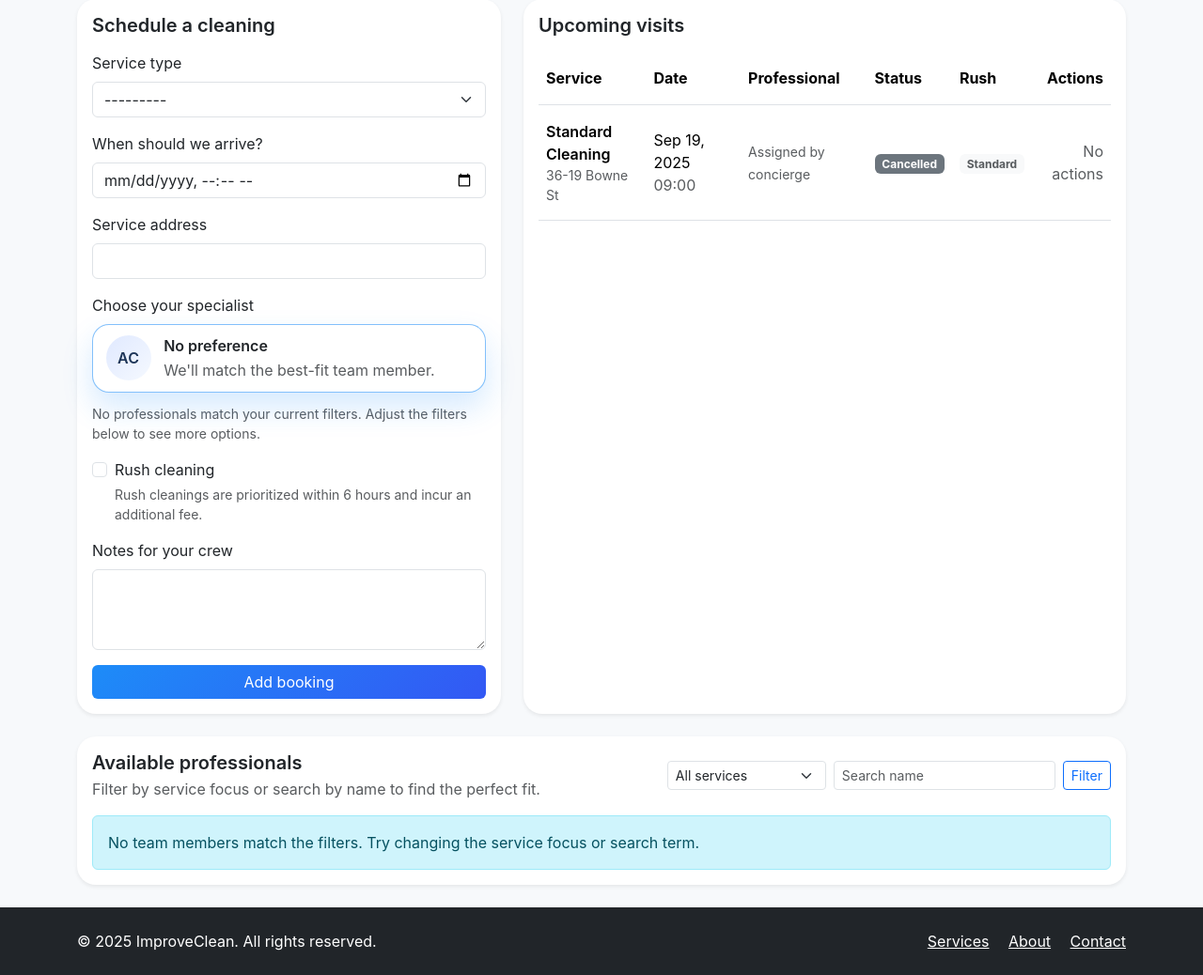
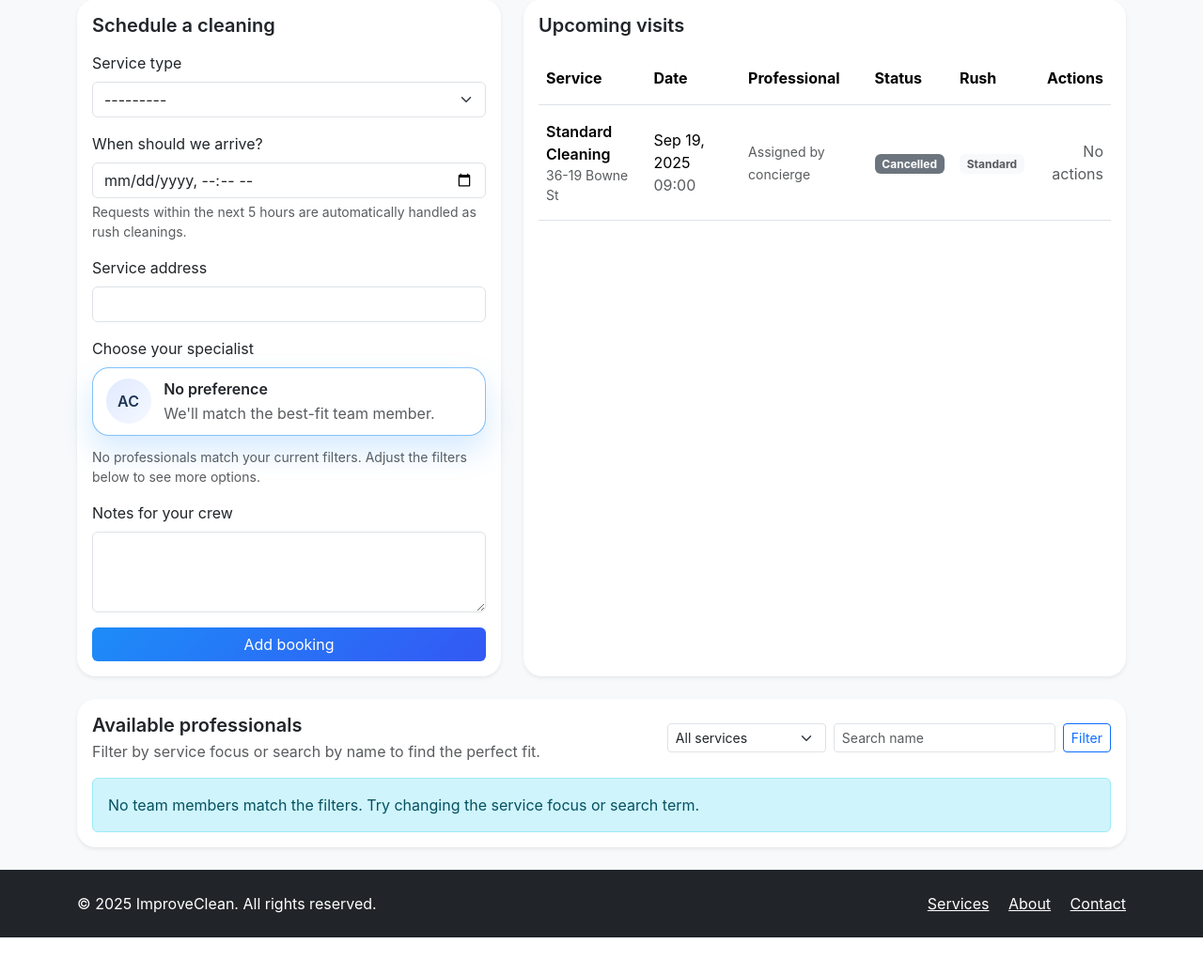
Before and after one commit to Luis200410/ImproveClean, a Django app: page /dashboard/ in a window 1280 px wide. Shown: the part 168-1206 px from the top of the page at 94% size. After the commit the page ends 1166 px from the top, so only its background shows below. Run offline with Django 5.2, Linux system fonts and the light colour scheme; a user stored in the database is signed in; data comes from the database, SQL or seed files in the repository; both versions use the stored data as it was after the commit; data that the repository does not hold is empty.

Commit message:
fix the headr and stablish style for all the site

```diff
--- a/scheduler/forms.py
+++ b/scheduler/forms.py
@@ -52,13 +52,6 @@ class BookingForm(forms.ModelForm):
         widget=forms.RadioSelect(attrs={"class": "visually-hidden worker-choice"}),
         label="Preferred professional",
     )
-    rush_cleaning = forms.BooleanField(
-        required=False,
-        label="Rush cleaning",
-        help_text="Rush cleanings are prioritized within 6 hours and incur an additional fee.",
-        widget=forms.CheckboxInput(attrs={"class": "form-check-input"}),
-    )
-
     class Meta:
         model = Booking
         fields = (
@@ -66,7 +59,6 @@ class BookingForm(forms.ModelForm):
             "scheduled_for",
             "address",
             "worker",
-            "rush_cleaning",
             "notes",
         )
         widgets = {
@@ -82,7 +74,7 @@ class BookingForm(forms.ModelForm):
         super().__init__(*args, **kwargs)
         self.fields["worker"].queryset = Worker.objects.filter(is_active=True)
         for name, field in self.fields.items():
-            if name in ("rush_cleaning", "worker"):
+            if name in ("worker",):
                 continue
             if name not in self.Meta.widgets:
                 field.widget.attrs.setdefault("class", "form-control")
--- a/scheduler/static/scheduler/css/main.css
+++ b/scheduler/static/scheduler/css/main.css
@@ -604,6 +604,32 @@ footer {
   font-size: 0.875rem;
 }
 
+.navbar-nav .dropdown-menu {
+  transition: opacity 0.2s ease, transform 0.2s ease;
+  opacity: 0;
+  visibility: hidden;
+  display: block;
+  transform: translateY(10px);
+  border-radius: 16px;
+  border: 1px solid rgba(15, 52, 96, 0.08);
+  box-shadow: 0 18px 38px rgba(15, 52, 96, 0.12);
+}
+
+.navbar-nav .dropdown-menu.show {
+  opacity: 1;
+  visibility: visible;
+  transform: translateY(0);
+}
+
+@media (min-width: 992px) {
+  .navbar-nav .dropdown:hover > .dropdown-menu {
+    opacity: 1;
+    visibility: visible;
+    transform: translateY(0);
+    pointer-events: auto;
+  }
+}
+
 .landing-hero {
   background: linear-gradient(135deg, #f8fbff 0%, #eef4ff 38%, #dfe9ff 100%);
   padding: 3.5rem 3rem;
--- a/scheduler/templates/scheduler/dashboard.html
+++ b/scheduler/templates/scheduler/dashboard.html
@@ -34,6 +34,7 @@
             {% for error in form.scheduled_for.errors %}
             <div class="text-danger small">{{ error }}</div>
             {% endfor %}
+            <div class="form-text">Requests within the next {{ rush_threshold_hours }} hours are automatically handled as rush cleanings.</div>
           </div>
 
           <div class="mb-3">
@@ -83,17 +84,6 @@
               {% endfor %}
             </div>
             {% for error in form.worker.errors %}
-            <div class="text-danger small">{{ error }}</div>
-            {% endfor %}
-          </div>
-
-          <div class="mb-3 form-check">
-            {{ form.rush_cleaning }}
-            <label class="form-check-label" for="{{ form.rush_cleaning.id_for_label }}">Rush cleaning</label>
-            {% if form.rush_cleaning.help_text %}
-            <div class="form-text">{{ form.rush_cleaning.help_text }}</div>
-            {% endif %}
-            {% for error in form.rush_cleaning.errors %}
             <div class="text-danger small">{{ error }}</div>
             {% endfor %}
           </div>
--- a/scheduler/views.py
+++ b/scheduler/views.py
@@ -1,3 +1,5 @@
+from datetime import timedelta
+
 from django.contrib import messages
 from django.contrib.auth import login
 from django.contrib.auth.decorators import login_required
@@ -5,6 +7,7 @@ from django.contrib.auth.mixins import LoginRequiredMixin
 from django.contrib.auth.views import LoginView, LogoutView
 from django.shortcuts import get_object_or_404, redirect
 from django.urls import reverse_lazy
+from django.utils import timezone
 from django.views.generic import TemplateView
 from django.views.generic.edit import FormView
 
@@ -89,6 +92,7 @@ class DashboardView(LoginRequiredMixin, TemplateView):
                 "team_search": search_query,
                 "service_choices": SERVICE_CHOICES,
                 "selected_worker_id": selected_worker_id,
+                "rush_threshold_hours": 5,
             }
         )
         return context
@@ -98,11 +102,17 @@ class DashboardView(LoginRequiredMixin, TemplateView):
         if form.is_valid():
             booking = form.save(commit=False)
             booking.user = request.user
+            rush_threshold = timezone.now() + timedelta(hours=5)
+            booking.rush_cleaning = booking.scheduled_for <= rush_threshold
             booking.save()
             worker_text = (
                 f" with {booking.worker.name}" if booking.worker else ""
             )
-            rush_text = " Rush service requested." if booking.rush_cleaning else ""
+            rush_text = (
+                " Rush service applied automatically based on your requested time."
+                if booking.rush_cleaning
+                else ""
+            )
             messages.success(
                 request,
                 "Your cleaning has been scheduled"
--- a/templates/base.html
+++ b/templates/base.html
@@ -137,8 +137,10 @@
           });
         }
 
-        document.querySelectorAll(".nav-item.dropdown > .nav-link").forEach(function (toggle) {
+        document.querySelectorAll(".nav-item.dropdown .dropdown-toggle").forEach(function (toggle) {
           toggle.addEventListener("click", function (event) {
+            event.preventDefault();
+            event.stopPropagation();
             var dropdownMenu = toggle.nextElementSibling;
             if (!dropdownMenu) {
               return;
@@ -149,21 +151,14 @@
         });
 
         document.addEventListener("click", function (event) {
-          var isToggle = event.target.closest(".nav-item.dropdown");
-          document.querySelectorAll(".nav-item.dropdown").forEach(function (dropdown) {
-            var menu = dropdown.querySelector(".dropdown-menu");
-            var toggle = dropdown.querySelector(".dropdown-toggle");
-            if (!menu || !toggle) {
-              return;
-            }
-
-            if (dropdown.contains(event.target)) {
-              return;
-            }
-
-            menu.classList.remove("show");
-            toggle.setAttribute("aria-expanded", "false");
-          });
+          if (!event.target.closest(".nav-item.dropdown")) {
+            document.querySelectorAll(".nav-item.dropdown .dropdown-menu").forEach(function (menu) {
+              menu.classList.remove("show");
+            });
+            document.querySelectorAll(".nav-item.dropdown .dropdown-toggle").forEach(function (toggle) {
+              toggle.setAttribute("aria-expanded", "false");
+            });
+          }
         });
       });
     </script>
```
Also changed, not shown: db.sqlite3.
